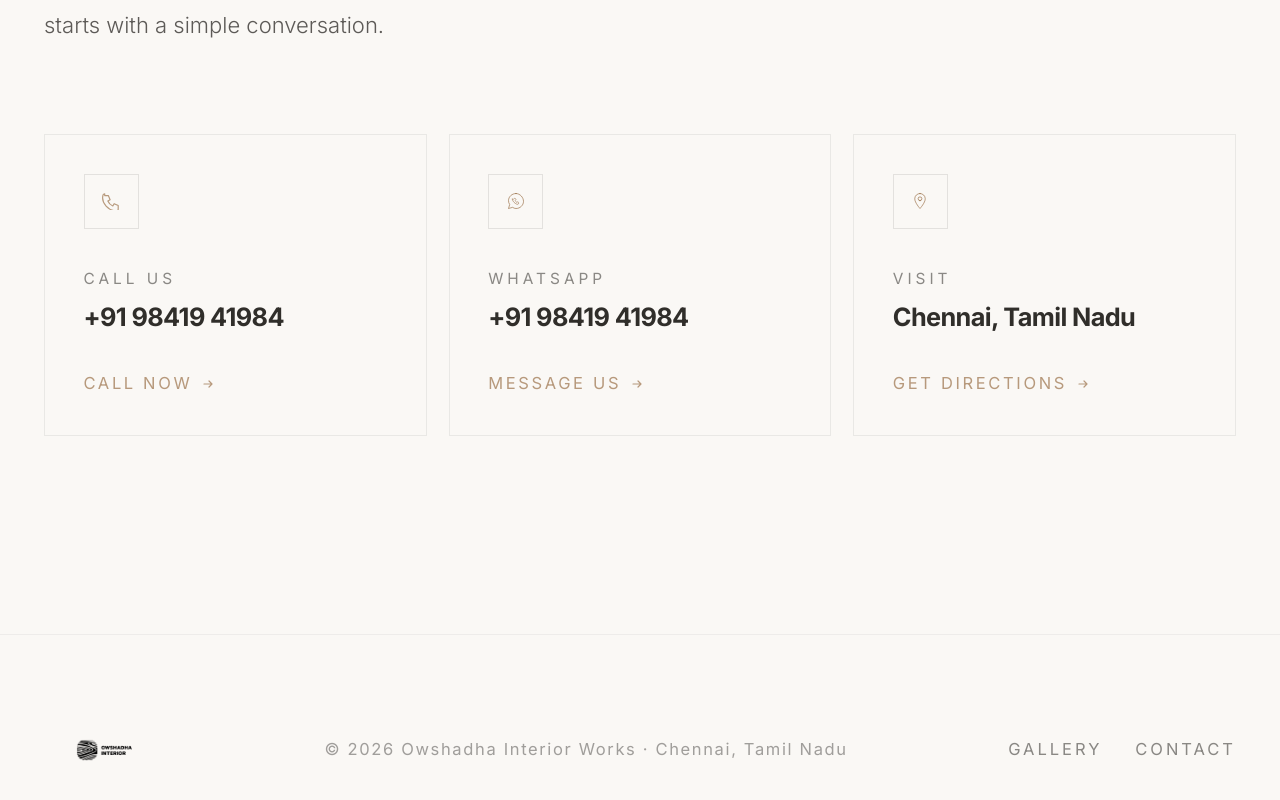
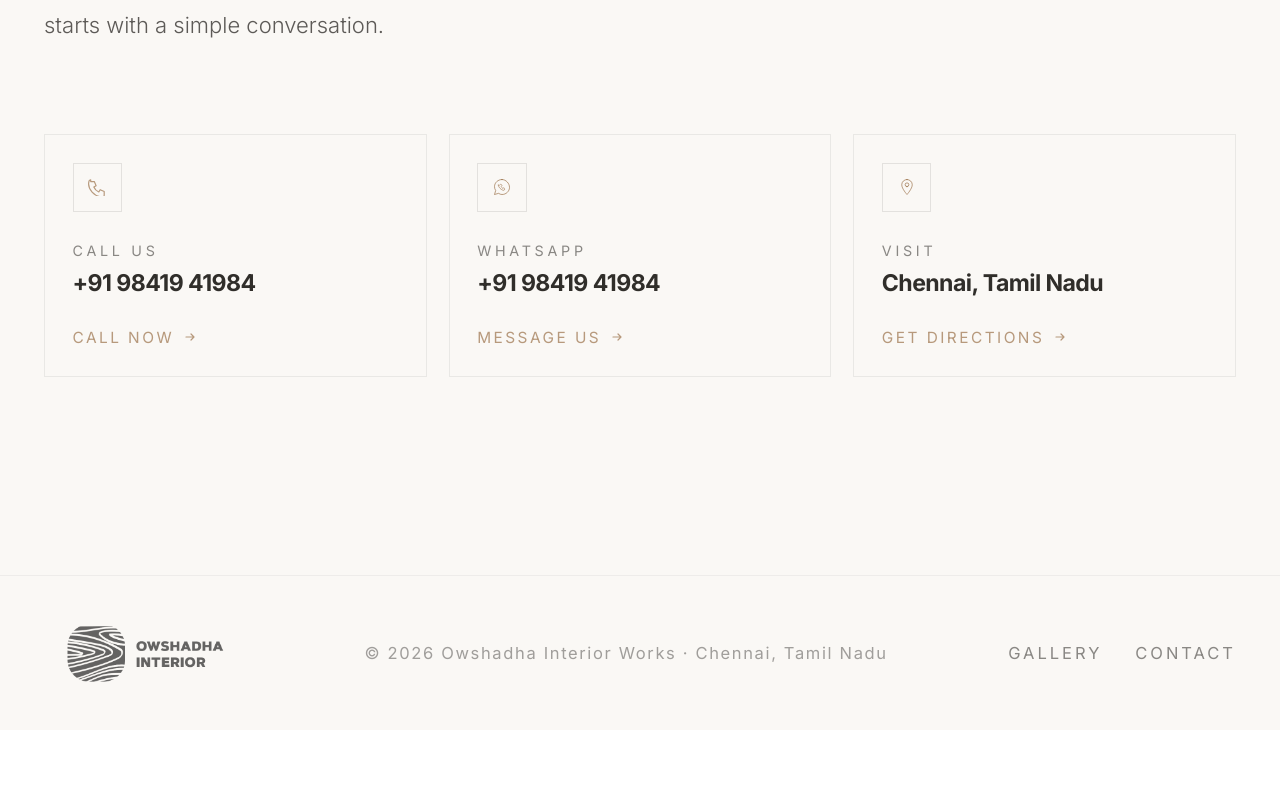
Before and after one commit to inkdabbadev/OWSHADHA, a React (Vite) app: page / in a window 1280 px wide. Shown: the part 4017-4817 px from the top of the page. After the commit the page ends 4747 px from the top, so only its background shows below. Built offline with nearby package versions, Linux system fonts and the light colour scheme.

Commit message:
third commit

```diff
--- a/src/components/Contact.jsx
+++ b/src/components/Contact.jsx
@@ -83,15 +83,15 @@ export default function Contact() {
                 href={card.href}
                 target={card.href.startsWith('http') ? '_blank' : undefined}
                 rel="noreferrer"
-                className="group block border border-ink/[0.07] p-7 hover:border-wood/35 hover:-translate-y-1 hover:bg-ink/[0.03] transition-all duration-350"
+                className="group block border border-ink/[0.07] p-5 hover:border-wood/35 hover:-translate-y-1 hover:bg-ink/[0.03] transition-all duration-350"
               >
-                <div className="w-10 h-10 flex items-center justify-center border border-ink/10 text-wood/60 group-hover:border-wood/40 group-hover:text-wood mb-7 transition-all duration-300">
+                <div className="w-9 h-9 flex items-center justify-center border border-ink/10 text-wood/60 group-hover:border-wood/40 group-hover:text-wood mb-5 transition-all duration-300">
                   {card.icon}
                 </div>
-                <span className="font-sans text-[0.7rem] tracking-[0.26em] uppercase text-ink/50 block mb-2">{card.label}</span>
-                <p className="font-sans font-bold tracking-tight text-[1.15rem] text-ink/90 mb-1 leading-tight">{card.primary}</p>
-                <p className="font-sans font-light text-[0.85rem] text-ink/60 mb-7">{card.secondary}</p>
-                <div className="flex items-center gap-2 font-sans text-[0.75rem] tracking-[0.16em] uppercase text-wood/60 group-hover:text-wood transition-colors duration-200">
+                <span className="font-sans text-[0.65rem] tracking-[0.26em] uppercase text-ink/50 block mb-1.5">{card.label}</span>
+                <p className="font-sans font-bold tracking-tight text-[1.05rem] text-ink/90 mb-1 leading-tight">{card.primary}</p>
+                <p className="font-sans font-light text-[0.8rem] text-ink/60 mb-5">{card.secondary}</p>
+                <div className="flex items-center gap-2 font-sans text-[0.7rem] tracking-[0.16em] uppercase text-wood/60 group-hover:text-wood transition-colors duration-200">
                   {card.cta}
                   <svg width="10" height="8" viewBox="0 0 10 8" fill="none" className="group-hover:translate-x-1 transition-transform duration-200">
                     <path d="M1 4h8M6 1l3 3-3 3" stroke="currentColor" strokeWidth="1.2" strokeLinecap="round" strokeLinejoin="round" />
--- a/src/components/Footer.jsx
+++ b/src/components/Footer.jsx
@@ -1,11 +1,11 @@
 export default function Footer() {
   return (
-    <footer className="bg-warm border-t border-ink/[0.05] py-10 px-5 sm:px-8">
+    <footer className="bg-warm border-t border-ink/[0.05] py-8 px-5 sm:px-8">
       <div className="max-w-7xl mx-auto flex flex-col sm:flex-row items-center justify-between gap-5">
 
         {/* Logo mark */}
-        <div className="flex items-center">
-          <img src="/logo/OWSHADHA.png" alt="Owshadha Logo" className="w-[90px] sm:w-[120px] h-auto object-contain" />
+        <div className="relative h-10 sm:h-12 w-[160px] sm:w-[200px] overflow-hidden">
+          <img src="/logo/OWSHADHA.png" alt="Owshadha Logo" className="absolute top-1/2 left-1/2 -translate-x-1/2 -translate-y-1/2 w-[280px] sm:w-[340px] max-w-none opacity-60 hover:opacity-100 transition-opacity duration-300" />
         </div>
 
         <p className="font-sans text-[0.75rem] tracking-[0.1em] text-ink/40 text-center">
```
